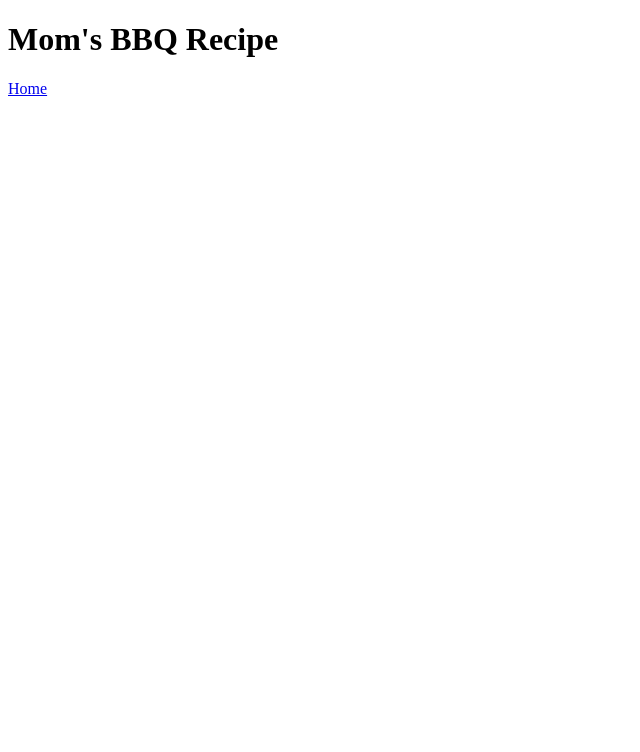
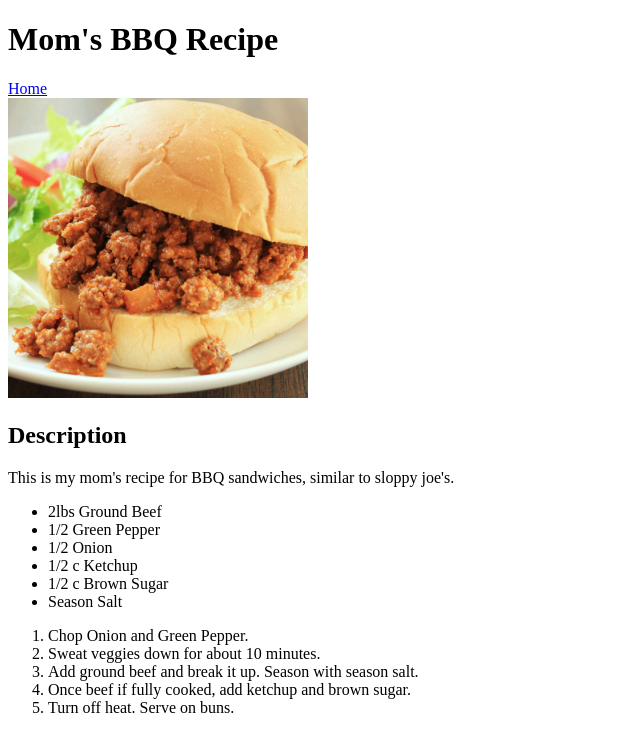
Before and after one commit to JoeBoi-Goods/odin-recipes, a plain HTML site: page recipes/moms_bbq.html in a window 1280 px wide. Shown: the whole page, without its empty margins (0-640 px from the left). Drawn offline with Linux system fonts and the light colour scheme.

Commit message:
Added First Recipe (Mom's BBQ)
First recipe is mom's bbq. Added image, ingredients, and steps.

```diff
--- a/recipes/moms_bbq.html
+++ b/recipes/moms_bbq.html
@@ -8,5 +8,24 @@
   <body>
     <h1>Mom's BBQ Recipe</h1>
     <a href="../index.html">Home</a>
+    <br />
+    <img src="../images/meatsandwich.jpg" height="300" />
+    <h2>Description</h2>
+    <p>This is my mom's recipe for BBQ sandwiches, similar to sloppy joe's.</p>
+    <ul>
+      <li>2lbs Ground Beef</li>
+      <li>1/2 Green Pepper</li>
+      <li>1/2 Onion</li>
+      <li>1/2 c Ketchup</li>
+      <li>1/2 c Brown Sugar</li>
+      <li>Season Salt</li>
+    </ul>
+    <ol>
+      <li>Chop Onion and Green Pepper.</li>
+      <li>Sweat veggies down for about 10 minutes.</li>
+      <li>Add ground beef and break it up. Season with season salt.</li>
+      <li>Once beef if fully cooked, add ketchup and brown sugar.</li>
+      <li>Turn off heat. Serve on buns.</li>
+    </ol>
   </body>
 </html>
```
Also changed, not shown: images/meatsandwich.jpg (added).
